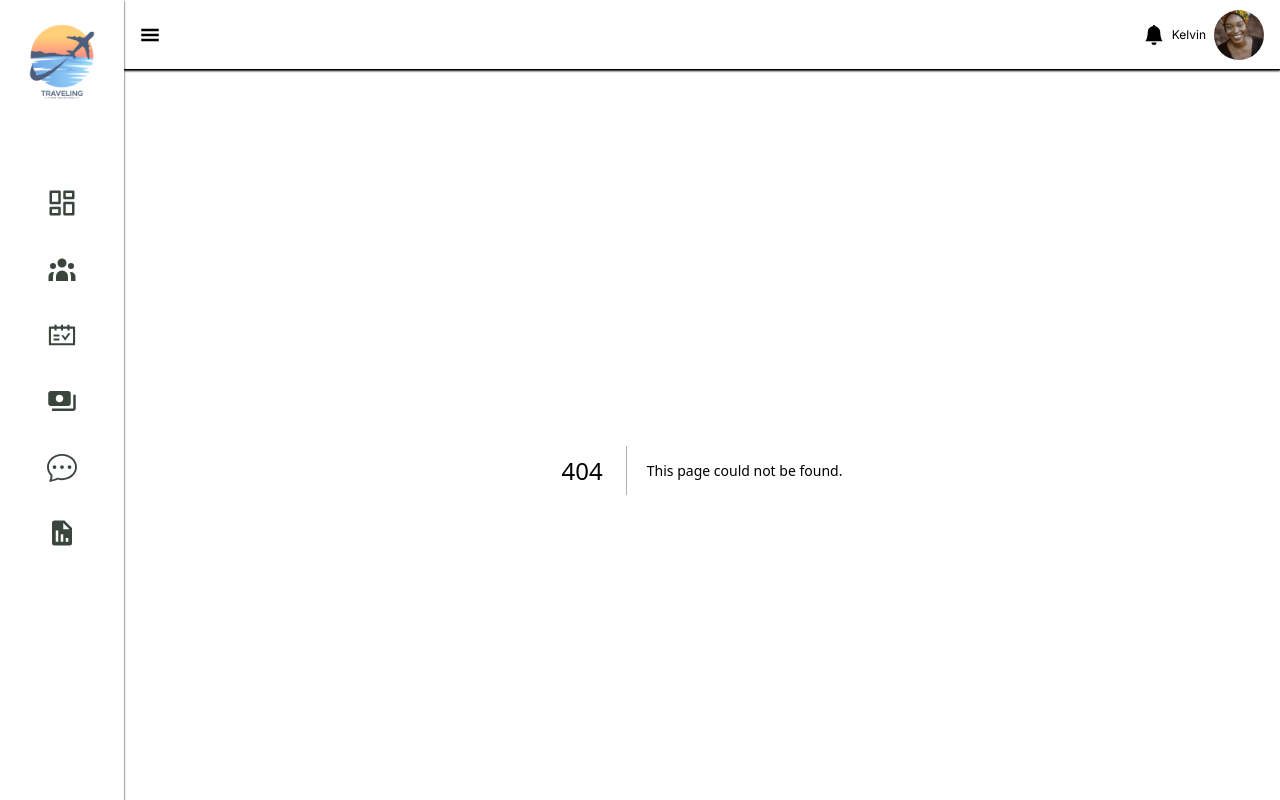
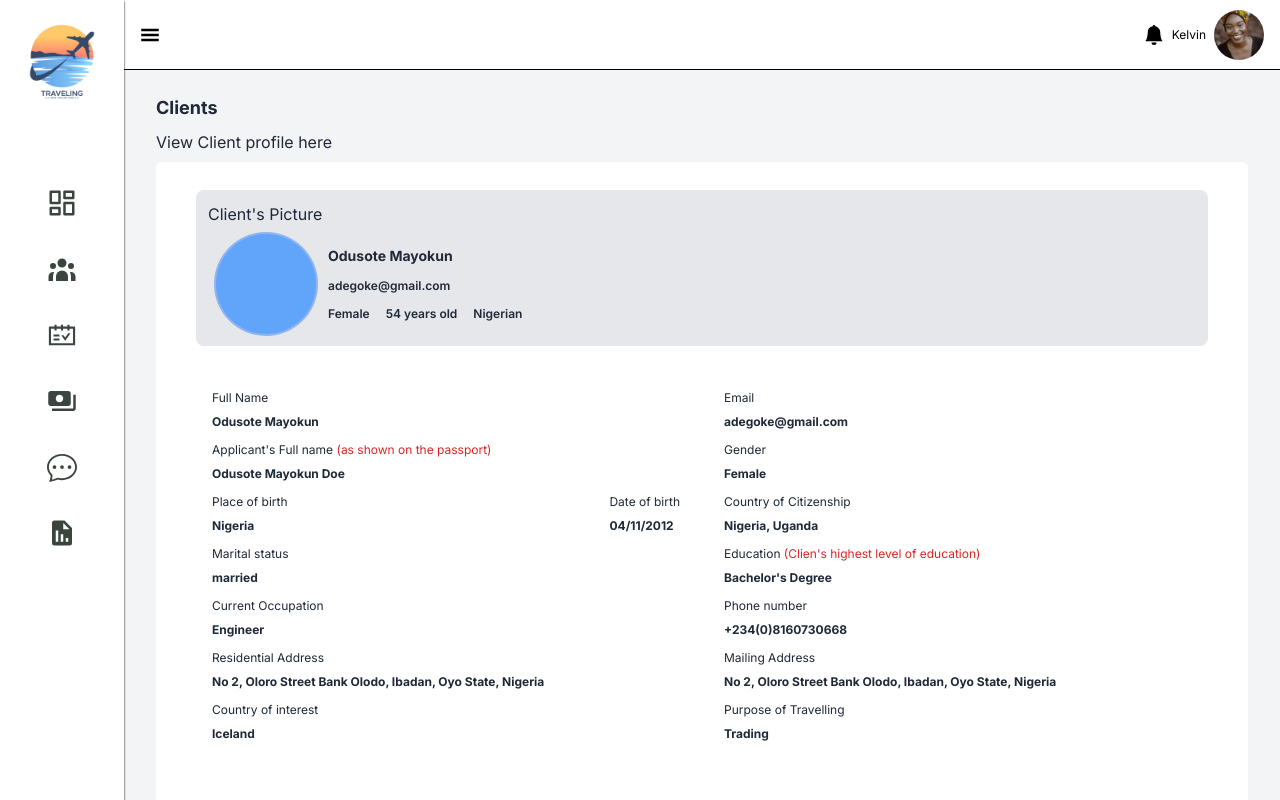
Before and after one commit to oddways/travelagency-frontend, a Next.js app: page /clients/1 in a window 1280 px wide. Before the commit this address had no page. Shown: the top 800 px of the page. Built offline with nearby package versions, Linux system fonts and the light colour scheme.

Commit message:
client profile up

```diff
--- a/app/(auth)/register/page.jsx
+++ b/app/(auth)/register/page.jsx
@@ -1,5 +1,4 @@
 import RegisterComponent from "@/components/Auth/Register"
-import React from "react"
 
 const RegisterPage = () => {
   return (
--- /dev/null
+++ b/app/clients/[id]/page.jsx
@@ -0,0 +1,12 @@
+import ClientProfileComponent from "@/components/Clients/ClientProfileComponent"
+import React from "react"
+
+const ClientProfile = () => {
+  return (
+    <div className="w-full min-h-screen">
+      <ClientProfileComponent />
+    </div>
+  )
+}
+
+export default ClientProfile
--- a/app/clients/page.jsx
+++ b/app/clients/page.jsx
@@ -1,4 +1,4 @@
-import ClientComponent from "@/components/Client/ClientComponent"
+import ClientComponent from "@/components/Clients/ClientComponent"
 import React from "react"
 
 const ClientPage = () => {
--- a/components/Client/ClientComponent.jsx
+++ /dev/null
@@ -1,15 +0,0 @@
-import React from "react"
-
-const ClientComponent = () => {
-  return (
-    <div className="w-full h-full flex flex-col gap-2 items-start px-2 py-3 md:px-8 md:py-6 bg-gray-100">
-      <p className="font-bold text-lg">Clients</p>
-      <p className="">Here&apos;s the clients list</p>
-
-      {/* Section */}
-      <section className="w-full rounded-md px-2 py-3 md:px-4 md:py-4 flex flex-col gap-3 bg-white h-[70vh] overflow-y-scroll"></section>
-    </div>
-  )
-}
-
-export default ClientComponent
--- /dev/null
+++ b/components/Clients/ClientComponent.jsx
@@ -0,0 +1,69 @@
+"use client"
+
+import { UserInfo } from "@/data/Data"
+import { useRouter } from "next/navigation"
+import { HiSearch } from "react-icons/hi"
+
+const ClientComponent = () => {
+  const router = useRouter()
+
+  //   Handle client links
+  const handleLinks = (id) => {
+    router.push(`/clients/${id}`)
+  }
+  return (
+    <div className="w-full h-full flex flex-col gap-2 items-start px-2 py-3 md:px-8 md:py-6 bg-gray-100">
+      <p className="font-bold text-lg">Clients</p>
+      <p className="">Here&apos;s the clients list</p>
+
+      {/* Section */}
+      <section className="w-full rounded-md px-2 py-3 md:px-10 md:py-4 flex flex-col gap-3 bg-white h-[70vh] overflow-y-scroll">
+        {/* Search Section */}
+        <div className="w-full flex gap-2 md:gap-6">
+          <section className="w-full px-2 py-3 flex items-center gap-2  border border-gray-700 rounded-md">
+            <HiSearch size={25} color="gray" />
+            <input
+              type="text"
+              placeholder="search by name, email..."
+              className="focus:outline-none focus:border-none placeholder:text-xs px-2 py-1 text-xs w-full h-full"
+            />
+          </section>
+          {/* Search Button */}
+          <button className="px-4 md:px-6 py-2 text-white text-sm rounded-lg bg-yellow-600 hover:saturate-150 duration-200 ease-in-out">
+            Search
+          </button>
+        </div>
+
+        {/* Table Section */}
+        <table className="w-full overflow-scroll mt-2 divide-y divide-gray-700 bg-white ">
+          <thead className="bg-yellow-100 h-14 border-b-2 border-yellow-600">
+            <tr className="">
+              <th className="text-left text-xs md:text-sm px-2">Name</th>
+              <th className="text-left text-xs md:text-sm px-2">Email</th>
+              <th className="text-left text-xs md:text-sm px-2">
+                Phone Number
+              </th>
+              <th className="text-left text-xs md:text-sm px-2">Address</th>
+            </tr>
+          </thead>
+          <tbody>
+            {UserInfo?.map((user) => (
+              <tr
+                key={user.id}
+                className="h-14 hover:bg-yellow-200 text-xs border-l-2 border-transparent hover:border-yellow-600 hover:text-gray-950 cursor-pointer "
+                onClick={() => handleLinks(user.id)}
+              >
+                <td className=" ">{user.fullname}</td>
+                <td className="px-3 ">{user.email}</td>
+                <td className="">{user.phonenumber}</td>
+                <td className="px-3 whitespace-nowrap">{user.address}</td>
+              </tr>
+            ))}
+          </tbody>
+        </table>
+      </section>
+    </div>
+  )
+}
+
+export default ClientComponent
--- /dev/null
+++ b/components/Clients/ClientProfileComponent.jsx
@@ -0,0 +1,59 @@
+"use client"
+
+import { useParams } from "next/navigation"
+import { UserInfo } from "@/data/Data"
+import ProfileInfo from "./ProfileInfo"
+import Link from "next/link"
+
+const ClientProfileComponent = () => {
+  const { id } = useParams()
+  const myInfo = UserInfo[id - 1]
+
+  return (
+    <div className="w-full h-full flex flex-col gap-2 items-start px-2 py-3 md:px-8 md:py-6 bg-gray-100 text-gray-800">
+      <p className="font-bold text-lg">Clients</p>
+      <p className="">View Client profile here</p>
+
+      {/* Section */}
+      <section className="w-full rounded-md px-2 py-3 md:px-10 md:py-4 flex flex-col gap-3 bg-white min-h-screen overflow-y-scroll">
+        {/* Profile Overview */}
+        <div className="mt-3 w-full rounded-lg bg-gray-200 h-[170px] px-2 py-3 md:p-3 flex flex-col items-start gap-2">
+          <p>Client&apos;s Picture</p>
+
+          <div className="flex items-center gap-3 px-2">
+            {/* Image */}
+            <section className="w-[100px] h-[100px] rounded-full ring-2 bg-blue-400 outline-amber-600"></section>
+
+            {/* Basic info */}
+            <section className="flex flex-col gap-3">
+              <p className="font-bold text-sm">{myInfo.fullname}</p>
+              <p className="font-semibold text-xs ">{myInfo.email}</p>
+              <div className="flex gap-4 text-xs font-semibold">
+                <p>{myInfo.gender}</p>
+                <p>{myInfo.age} years old</p>
+                <p>{myInfo.nationality}</p>
+              </div>
+            </section>
+          </div>
+        </div>
+
+        {/* Complete information */}
+        <>
+          <ProfileInfo myInfo={myInfo} />
+        </>
+
+        {/* Back Button */}
+        <div className="w-full flex items- justify-end">
+          <Link
+            href={"/clients"}
+            className="px-8 py-2 text-white bg-yellow-600 rounded-lg cursor-pointer duration-300 ease-in-out hover:contrast-150"
+          >
+            Back
+          </Link>
+        </div>
+      </section>
+    </div>
+  )
+}
+
+export default ClientProfileComponent
--- /dev/null
+++ b/components/Clients/ProfileInfo.jsx
@@ -0,0 +1,116 @@
+import React from "react"
+
+const ProfileInfo = ({ myInfo }) => {
+  return (
+    <section className="w-full mt-4 h-full grid grid-cols-1 grid-rows-2 md:grid-rows-1 md:grid-cols-2 gap-3">
+      {/* Left side */}
+      <div className="w-full h-full p-4   flex flex-col items-start gap-3">
+        {/* Full name */}
+        <section className="flex flex-col items-start gap-2 text-xs">
+          <p>Full Name</p>
+          <p className="font-bold">{myInfo.fullname}</p>
+        </section>
+
+        {/* Applicant's Full name */}
+        <section className="flex flex-col items-start gap-2 text-xs">
+          <p>
+            Applicant&apos;s Full name{" "}
+            <span className="text-red-600">(as shown on the passport)</span>
+          </p>
+          <p className="font-bold">
+            {myInfo.fullname} {myInfo.middlename}
+          </p>
+        </section>
+
+        {/* Place of Birth and  Date of Birth*/}
+        <div className="w-full flex items-center justify-between">
+          <section className="flex flex-col items-start gap-2 text-xs">
+            <p>Place of birth</p>
+            <p className="font-bold">{myInfo.placeofbirth}</p>
+          </section>
+
+          <section className="flex flex-col items-start gap-2 text-xs">
+            <p>Date of birth</p>
+            <p className="font-bold">{myInfo.dateofbirth}</p>
+          </section>
+        </div>
+
+        {/* Marital status */}
+        <section className="flex flex-col items-start gap-2 text-xs">
+          <p>Marital status</p>
+          <p className="font-bold">{myInfo.maritalstatus}</p>
+        </section>
+
+        {/* Occupation */}
+        <section className="flex flex-col items-start gap-2 text-xs">
+          <p>Current Occupation</p>
+          <p className="font-bold">{myInfo.currentoccupation}</p>
+        </section>
+
+        {/* Residential Address */}
+        <section className="flex flex-col items-start gap-2 text-xs">
+          <p>Residential Address</p>
+          <p className="font-bold">{myInfo.address}</p>
+        </section>
+
+        {/* Country of interest */}
+        <section className="flex flex-col items-start gap-2 text-xs">
+          <p>Country of interest</p>
+          <p className="font-bold">{myInfo.countryofinterest}</p>
+        </section>
+      </div>
+
+      {/* Right side */}
+      <div className="w-full h-full  flex flex-col items-start gap-3 p-4">
+        {/* Email */}
+        <section className="flex flex-col items-start gap-2 text-xs">
+          <p>Email</p>
+          <p className="font-bold">{myInfo.email}</p>
+        </section>
+
+        {/* Gender */}
+        <section className="flex flex-col items-start gap-2 text-xs">
+          <p>Gender</p>
+          <p className="font-bold">{myInfo.gender}</p>
+        </section>
+
+        {/* Country of Citizenship */}
+        <section className="flex flex-col items-start gap-2 text-xs">
+          <p>Country of Citizenship</p>
+          <p className="font-bold">{myInfo.countryofcitizenship}</p>
+        </section>
+
+        {/* Education */}
+        <section className="flex flex-col items-start gap-2 text-xs">
+          <p>
+            Education{" "}
+            <span className="text-red-600">
+              (Clien&apos;s highest level of education)
+            </span>{" "}
+          </p>
+          <p className="font-bold">{myInfo.Education}</p>
+        </section>
+
+        {/* Phone number */}
+        <section className="flex flex-col items-start gap-2 text-xs">
+          <p>Phone number</p>
+          <p className="font-bold">{myInfo.phonenumber}</p>
+        </section>
+
+        {/* Mailing Address */}
+        <section className="flex flex-col items-start gap-2 text-xs">
+          <p>Mailing Address</p>
+          <p className="font-bold">{myInfo.mailingaddress}</p>
+        </section>
+
+        {/* Purpose of Travelling */}
+        <section className="flex flex-col items-start gap-2 text-xs">
+          <p>Purpose of Travelling</p>
+          <p className="font-bold">{myInfo.purposeoftravelling}</p>
+        </section>
+      </div>
+    </section>
+  )
+}
+
+export default ProfileInfo
--- a/components/Layout/Navbar.jsx
+++ b/components/Layout/Navbar.jsx
@@ -10,6 +10,7 @@ const Navbar = () => {
 
   return (
     <div className="w-full h-[70px] border-b border-black bg-white shadow-sm shadow-black flex items-center justify-between py-2 px-4">
+      {/* Menubar */}
       <GiHamburgerMenu
         size={20}
         className="cursor-pointer"
@@ -17,6 +18,7 @@ const Navbar = () => {
         color="black"
       />
 
+      {/* Left section */}
       <section className="flex items-center gap-2">
         <BsFillBellFill size="20" />
         <p className="text-xs">Kelvin</p>
--- a/components/Layout/Sidebar.jsx
+++ b/components/Layout/Sidebar.jsx
@@ -18,6 +18,7 @@ const Sidebar = () => {
             : "w-[20%] relative md:w-[35%] lg:w-[10%] "
         }   md:flex flex-col z-10 min-h-screen bg-white shadow-sm shadow-black duration-500 ease-in-out`}
       >
+        {/* Close nav button */}
         {toggle && (
           <AiFillCloseCircle
             className="md:hidden absolute top-3 right-3 cursor-pointer"
@@ -36,6 +37,7 @@ const Sidebar = () => {
                 : "w-[50px] md:w-[100px] md:h-[100px] h-[50px]"
             } duration-500 ease-in-out  flex items-center justify-center relative`}
           >
+            {/* sidebar logo */}
             <Image
               src={"/images/logo.jpg"}
               alt="logo"
@@ -44,6 +46,7 @@ const Sidebar = () => {
             />
           </Link>
 
+          {/* Links */}
           <div className=" mt-[50px] flex flex-col items-center">
             {sideNavLinks?.map((nav, i) => (
               <Link
@@ -51,7 +54,9 @@ const Sidebar = () => {
                 className="w-full  h-[50px] flex items-center justify-center px-2 gap-2 mt-4 duration-500 ease-in-out rounded-xl group hover:bg-gray-400 "
                 key={i}
               >
+                {/* Logo */}
                 {nav.logo}
+                {/* Title */}
                 {toggle && (
                   <p className="whitespace-nowrap text-xs w-[50px] duration-500 ease-in-out group-hover:text-white">
                     {nav.text}
--- a/data/Data.js
+++ b/data/Data.js
@@ -5,17 +5,18 @@ import { AiOutlineSchedule } from "react-icons/ai"
 import { BiSolidReport } from "react-icons/bi"
 import { BsChatDots } from "react-icons/bs"
 
-const UserInfo = [
+export const UserInfo = [
   {
     id: 1,
     fullname: "Odusote Mayokun",
+    middlename: "Doe",
     placeofbirth: "Nigeria",
     maritalstatus: "married",
     dateofbirth: "04/11/2012",
     currentoccupation: "Engineer",
     address: "No 2, Oloro Street Bank Olodo, Ibadan, Oyo State, Nigeria",
     countryofinterest: "Iceland",
-    email: "adegoketemitope1909@abc.com",
+    email: "adegoke@gmail.com",
     gender: "Female",
     countryofcitizenship: "Nigeria, Uganda",
     Education: "Bachelor's Degree",
@@ -28,13 +29,14 @@ const UserInfo = [
   {
     id: 2,
     fullname: "Emmanuel Olaniyi",
+    middlename: "Doe",
     placeofbirth: "Nigeria",
     maritalstatus: "single",
     dateofbirth: "10/12/2000",
     currentoccupation: "Medical Doctor",
     address: "No 5, Thompson Street, Ikeja, Lagos State, Nigeria",
     countryofinterest: "Germany",
-    email: "emmanuelolaniyi232@gmail.com",
+    email: "emmanuel2@gmail.com",
     gender: "Male",
     countryofcitizenship: "Nigeria",
     Education: "Bachelor's Degree",
@@ -47,6 +49,7 @@ const UserInfo = [
   {
     id: 3,
     fullname: "Segun Akande",
+    middlename: "Doe",
     placeofbirth: "Nigeria",
     maritalstatus: "married",
     dateofbirth: "10/12/1990",
@@ -66,6 +69,7 @@ const UserInfo = [
   {
     id: 4,
     fullname: "Titilayo Ojo",
+    middlename: "Doe",
     placeofbirth: "Nigeria",
     maritalstatus: "single",
     dateofbirth: "10/12/2004",
@@ -85,6 +89,7 @@ const UserInfo = [
   {
     id: 5,
     fullname: "Lateef Bello",
+    middlename: "Doe",
     placeofbirth: "Nigeria",
     maritalstatus: "married",
     dateofbirth: "29/03/1994",
@@ -105,6 +110,7 @@ const UserInfo = [
   {
     id: 6,
     fullname: "Jude Deku",
+    middlename: "Doe",
     placeofbirth: "Nigeria",
     maritalstatus: "single",
     dateofbirth: "13/08/1992",
```
